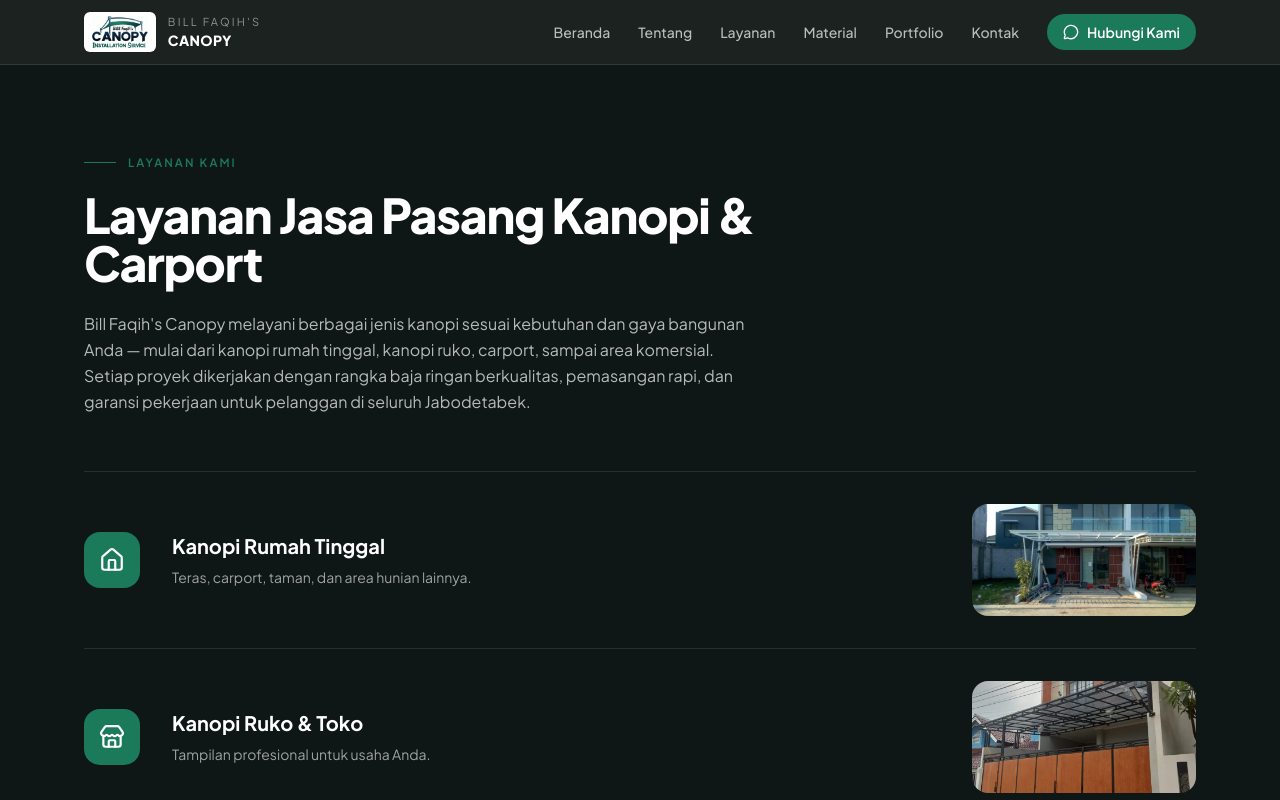
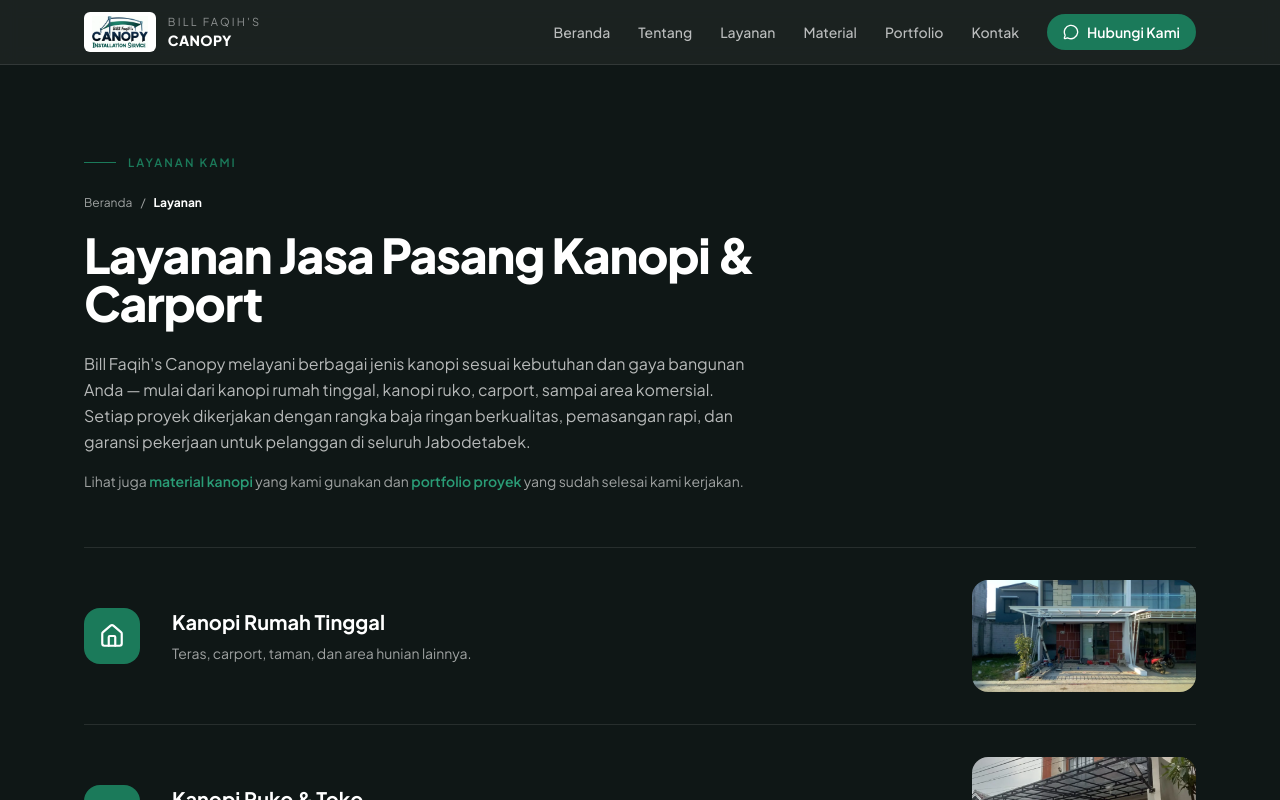
Before and after one commit to kanopibill/billFaqihCanopy, a Next.js app: page /layanan in a window 1280 px wide. Shown: the top 800 px of the page. Built offline with nearby package versions, Linux system fonts and the light colour scheme.

Commit message:
seo: breadcrumb nav + BreadcrumbList schema, internal links antar halaman

```diff
--- a/app/kontak/page.tsx
+++ b/app/kontak/page.tsx
@@ -2,6 +2,7 @@ import type { Metadata } from "next";
 import Image from "next/image";
 import { Phone, Mail, MapPin, Clock, MessageCircle } from "lucide-react";
 import SectionLabel from "@/components/section-label";
+import Breadcrumbs from "@/components/breadcrumbs";
 import { SITE, waLink } from "@/lib/site";
 
 export const metadata: Metadata = {
@@ -38,6 +39,7 @@ export default function KontakPage() {
         <div className="mx-auto grid max-w-6xl gap-12 px-5 py-20 lg:grid-cols-[1.1fr_1fr] lg:items-center">
           <div>
             <SectionLabel>Hubungi Kami</SectionLabel>
+            <Breadcrumbs label="Kontak" href="/kontak/" />
             <h1 className="mt-5 text-4xl font-extrabold tracking-tight sm:text-5xl">
               Konsultasi Pemasangan Kanopi &amp; Carport
             </h1>
--- a/app/layanan/page.tsx
+++ b/app/layanan/page.tsx
@@ -1,6 +1,8 @@
 import type { Metadata } from "next";
 import Image from "next/image";
+import Link from "next/link";
 import SectionLabel from "@/components/section-label";
+import Breadcrumbs from "@/components/breadcrumbs";
 import CtaBand from "@/components/cta-band";
 import { SERVICES } from "@/lib/data";
 
@@ -17,6 +19,7 @@ export default function LayananPage() {
       <section className="bg-ink text-white">
         <div className="mx-auto max-w-6xl px-5 py-20">
           <SectionLabel>Layanan Kami</SectionLabel>
+          <Breadcrumbs label="Layanan" href="/layanan/" light />
           <h1 className="mt-5 max-w-2xl text-4xl font-extrabold tracking-tight sm:text-5xl">
             Layanan Jasa Pasang Kanopi &amp; Carport
           </h1>
@@ -25,6 +28,17 @@ export default function LayananPage() {
             gaya bangunan Anda — mulai dari kanopi rumah tinggal, kanopi ruko, carport, sampai
             area komersial. Setiap proyek dikerjakan dengan rangka baja ringan berkualitas,
             pemasangan rapi, dan garansi pekerjaan untuk pelanggan di seluruh Jabodetabek.
+          </p>
+          <p className="mt-4 max-w-2xl text-sm text-white/60">
+            Lihat juga{" "}
+            <Link href="/material/" className="font-semibold text-brand-light hover:underline">
+              material kanopi
+            </Link>{" "}
+            yang kami gunakan dan{" "}
+            <Link href="/portfolio/" className="font-semibold text-brand-light hover:underline">
+              portfolio proyek
+            </Link>{" "}
+            yang sudah selesai kami kerjakan.
           </p>
 
           <ul className="mt-14 divide-y divide-white/10 border-t border-white/10">
--- a/app/material/page.tsx
+++ b/app/material/page.tsx
@@ -1,6 +1,8 @@
 import type { Metadata } from "next";
 import Image from "next/image";
+import Link from "next/link";
 import SectionLabel from "@/components/section-label";
+import Breadcrumbs from "@/components/breadcrumbs";
 import CtaBand from "@/components/cta-band";
 import { MATERIALS } from "@/lib/data";
 
@@ -17,6 +19,7 @@ export default function MaterialPage() {
       <section className="bg-cream">
         <div className="mx-auto max-w-6xl px-5 py-20">
           <SectionLabel>Material &amp; Model</SectionLabel>
+          <Breadcrumbs label="Material" href="/material/" />
           <h1 className="mt-5 max-w-2xl text-4xl font-extrabold tracking-tight sm:text-5xl">
             Material Kanopi: Baja Ringan, Polycarbonate, Spandek
           </h1>
@@ -25,6 +28,17 @@ export default function MaterialPage() {
             modern untuk hasil yang maksimal. Pilih rangka baja ringan yang kokoh, atap
             polycarbonate yang terang, spandek yang ekonomis, atau kaca tempered yang elegan —
             semua tersedia untuk pemasangan kanopi rumah, carport, dan ruko di Jabodetabek.
+          </p>
+          <p className="mt-4 max-w-2xl text-sm text-muted">
+            Bingung memilih? Lihat{" "}
+            <Link href="/layanan/" className="font-semibold text-brand-dark hover:underline">
+              layanan pemasangan kanopi
+            </Link>{" "}
+            kami atau contoh hasil kerjanya di{" "}
+            <Link href="/portfolio/" className="font-semibold text-brand-dark hover:underline">
+              portfolio
+            </Link>
+            .
           </p>
 
           <div className="mt-14 grid gap-6 sm:grid-cols-2">
--- a/app/portfolio/page.tsx
+++ b/app/portfolio/page.tsx
@@ -1,6 +1,7 @@
 import type { Metadata } from "next";
 import Image from "next/image";
 import SectionLabel from "@/components/section-label";
+import Breadcrumbs from "@/components/breadcrumbs";
 import ProjectCarousel from "@/components/project-carousel";
 import { GALLERY } from "@/lib/data";
 
@@ -17,6 +18,7 @@ export default function PortfolioPage() {
       <section className="bg-cream">
         <div className="mx-auto max-w-6xl px-5 py-20">
           <SectionLabel>Portfolio</SectionLabel>
+          <Breadcrumbs label="Portfolio" href="/portfolio/" />
           <div className="mt-5 grid gap-8 lg:grid-cols-[1fr_1.4fr] lg:items-end">
             <div>
               <h1 className="text-4xl font-extrabold tracking-tight sm:text-5xl">
--- a/app/tentang/page.tsx
+++ b/app/tentang/page.tsx
@@ -2,6 +2,7 @@ import type { Metadata } from "next";
 import Image from "next/image";
 import { MessageCircle } from "lucide-react";
 import SectionLabel from "@/components/section-label";
+import Breadcrumbs from "@/components/breadcrumbs";
 import { FEATURES, WHY_US } from "@/lib/data";
 import { SITE, waLink } from "@/lib/site";
 
@@ -19,6 +20,7 @@ export default function TentangPage() {
         <div className="mx-auto grid max-w-6xl gap-12 px-5 py-20 lg:grid-cols-2 lg:items-center">
           <div>
             <SectionLabel>Tentang Kami</SectionLabel>
+            <Breadcrumbs label="Tentang" href="/tentang/" />
             <h1 className="mt-5 text-4xl font-extrabold tracking-tight sm:text-5xl">
               Bill Faqih&apos;s
               <br />
--- /dev/null
+++ b/components/breadcrumbs.tsx
@@ -0,0 +1,42 @@
+import Link from "next/link";
+import { SITE } from "@/lib/site";
+
+export default function Breadcrumbs({
+  label,
+  href,
+  light = false,
+}: {
+  label: string;
+  href: string;
+  light?: boolean;
+}) {
+  const jsonLd = {
+    "@context": "https://schema.org",
+    "@type": "BreadcrumbList",
+    itemListElement: [
+      { "@type": "ListItem", position: 1, name: "Beranda", item: SITE.url },
+      { "@type": "ListItem", position: 2, name: label, item: `${SITE.url}${href}` },
+    ],
+  };
+
+  return (
+    <>
+      <nav
+        aria-label="Breadcrumb"
+        className={`mt-6 flex flex-wrap items-center gap-2 text-xs ${
+          light ? "text-white/60" : "text-muted"
+        }`}
+      >
+        <Link href="/" className="transition-colors hover:text-brand-dark">
+          Beranda
+        </Link>
+        <span aria-hidden="true">/</span>
+        <span className={`font-bold ${light ? "text-white" : "text-ink"}`}>{label}</span>
+      </nav>
+      <script
+        type="application/ld+json"
+        dangerouslySetInnerHTML={{ __html: JSON.stringify(jsonLd) }}
+      />
+    </>
+  );
+}
```
